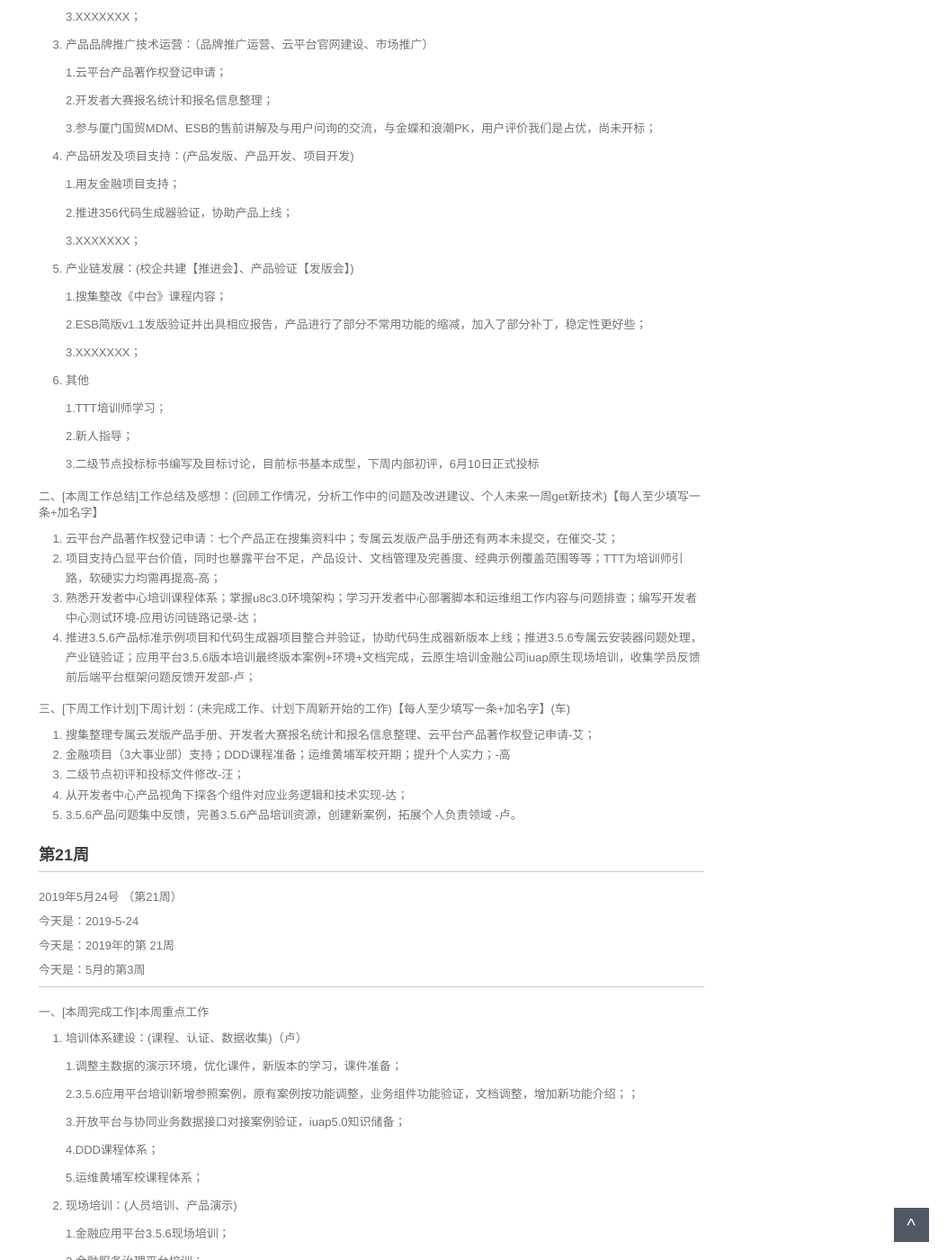
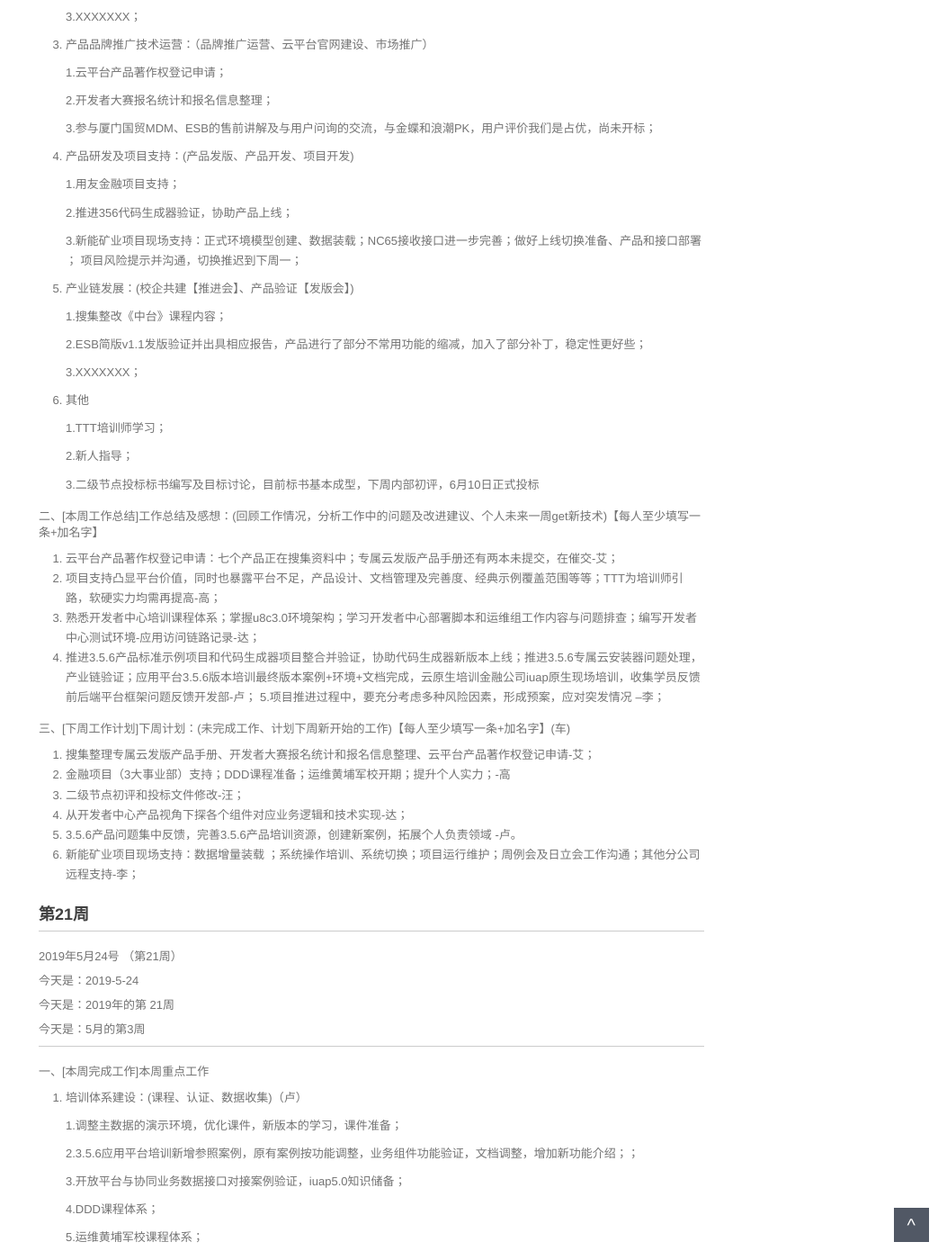
Before and after one commit to walllFlower/blog, a Jekyll site: the page built from _posts/2018-07-17-day_report_cxz.md, in a window 1280 px wide and 1400 px high, scrolled down 808 px. Shown: the whole window at 90% size, without its empty margins (227-1280 px from the left). Built offline with Jekyll 4.4.1, drawn with Linux system fonts in a browser that asks for light colours; comment, search, counter and statistics services are not loaded.

Commit message:
Update 2018-07-17-day_report_cxz.md
add by lh

```diff
--- a/_posts/2018-07-17-day_report_cxz.md
+++ b/_posts/2018-07-17-day_report_cxz.md
@@ -58,7 +58,8 @@ categories: 技术运营工作周报
 
     2.推进356代码生成器验证，协助产品上线；
 
-    3.XXXXXXX；
+    3.新能矿业项目现场支持：正式环境模型创建、数据装载；NC65接收接口进一步完善；做好上线切换准备、产品和接口部署 ；
+       项目风险提示并沟通，切换推迟到下周一；
 
 5. 产业链发展：(校企共建【推进会】、产品验证【发版会】)
 
@@ -84,6 +85,7 @@ categories: 技术运营工作周报
 2. 项目支持凸显平台价值，同时也暴露平台不足，产品设计、文档管理及完善度、经典示例覆盖范围等等；TTT为培训师引路，软硬实力均需再提高-高；
 3. 熟悉开发者中心培训课程体系；掌握u8c3.0环境架构；学习开发者中心部署脚本和运维组工作内容与问题排查；编写开发者中心测试环境-应用访问链路记录-达；
 4. 推进3.5.6产品标准示例项目和代码生成器项目整合并验证，协助代码生成器新版本上线；推进3.5.6专属云安装器问题处理，产业链验证；应用平台3.5.6版本培训最终版本案例+环境+文档完成，云原生培训金融公司iuap原生现场培训，收集学员反馈前后端平台框架问题反馈开发部-卢；
+5.项目推进过程中，要充分考虑多种风险因素，形成预案，应对突发情况 --李；
 
 三、[下周工作计划]下周计划：(未完成工作、计划下周新开始的工作)【每人至少填写一条+加名字】(车)
 
@@ -92,7 +94,7 @@ categories: 技术运营工作周报
 3. 二级节点初评和投标文件修改-汪；
 4. 从开发者中心产品视角下探各个组件对应业务逻辑和技术实现-达；
 5. 3.5.6产品问题集中反馈，完善3.5.6产品培训资源，创建新案例，拓展个人负责领域 -卢。
-
+6. 新能矿业项目现场支持：数据增量装载 ；系统操作培训、系统切换；项目运行维护；周例会及日立会工作沟通；其他分公司远程支持-李；
 
 ###  第21周
 
```
